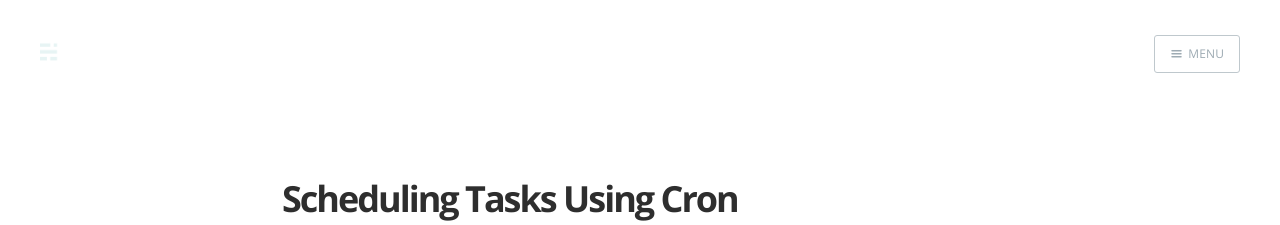
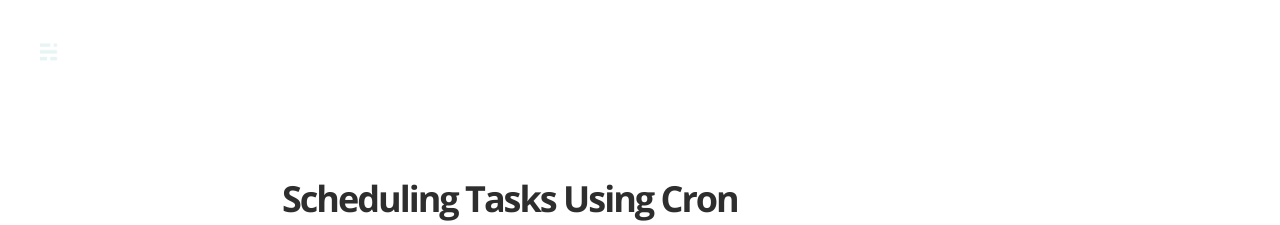
Before and after one commit to nassirmz/blog, a Jekyll site: the page built from _posts/2016-04-06-Scheduling-Tasks-Using-Cron.html, in a window 1280 px wide. Shown: the top 225 px of the page. Built offline with Jekyll 4.4.1, drawn with Linux system fonts in a browser that asks for light colours; nearby versions of some CDN libraries; Markdown is read by kramdown in place of the engine named in the settings.

Commit message:
Remove navigation

```diff
--- a/_config.yml
+++ b/_config.yml
@@ -6,7 +6,7 @@
 
 # Website info
 name: 'Nassir Zeinu'
-description: "Full Stack Engineering Student at Hack Reactor"
+description: "Full Stack Engineer / Data Science Learner"
 
 # Author's info
 author: 'Nassir Zeinu'
--- a/_layouts/post.html
+++ b/_layouts/post.html
@@ -14,9 +14,6 @@
 <header class="main-header post-head {% if page.cover %}" style="background-image: url({{ site.baseurl }}{{ page.cover }}) {% else %}no-cover{% endif %}">
     <nav class="main-nav {% if page.cover %} overlay {% endif %} clearfix">
         {% if page.logo %}<a class="blog-logo" href="{{ site.baseurl }}"><img src="{{ site.baseurl }}{{ page.logo }}" alt="Blog Logo" /></a>{% endif %}
-        {% if page.navigation %}
-            <a class="menu-button icon-menu" href="#"><span class="word">Menu</span></a>
-        {% endif %}
     </nav>
 </header>
 
--- a/_layouts/tag.html
+++ b/_layouts/tag.html
@@ -24,9 +24,6 @@
 <header class="main-header tag-head {% if page.cover %}" style="background-image: url({{ site.baseurl }}{% if new_cover %}{{ new_cover }}{% else %}{{ page.cover }}{% endif%}) {% else %}no-cover{% endif %}">
     <nav class="main-nav overlay clearfix">
         {% if page.logo %}<a class="blog-logo" href="{{ site.baseurl }}"><img src="{{ site.baseurl }}{{ page.logo }}" alt="Blog Logo" /></a>{% endif %}
-        {% if page.navigation %}
-            <a class="menu-button icon-menu" href="#"><span class="word">Menu</span></a>
-        {% endif %}
     </nav>
     <div class="vertical">
         <div class="main-header-content inner">
```
